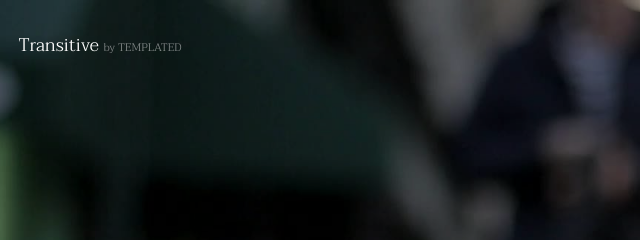
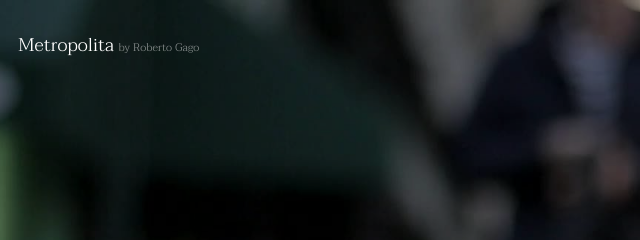
Before and after one commit to RobertoGago1980/REP_04_METROPOLITA, a plain HTML site: page index.html in a window 1280 px wide. Shown: the top 240 px of the page, 0-640 px from the left. Drawn offline with Linux system fonts and the light colour scheme.

Commit message:
Cambios en la Portada por Roberto

```diff
--- a/index.html
+++ b/index.html
@@ -6,7 +6,7 @@
 -->
 <html>
 	<head>
-		<title>Transitive by TEMPLATED</title>
+		<title>Metropolita by Roberto Gago</title>
 		<meta charset="utf-8" />
 		<meta name="viewport" content="width=device-width, initial-scale=1" />
 		<link rel="stylesheet" href="assets/css/main.css" />
@@ -15,7 +15,7 @@
 
 		<!-- Header -->
 			<header id="header" class="alt">
-				<div class="logo"><a href="index.html">Transitive <span>by TEMPLATED</span></a></div>
+				<div class="logo"><a href="index.html">Metropolita <span>by Roberto Gago</span></a></div>
 				<a href="#menu" class="toggle"><span>Menu</span></a>
 			</header>
 
```
